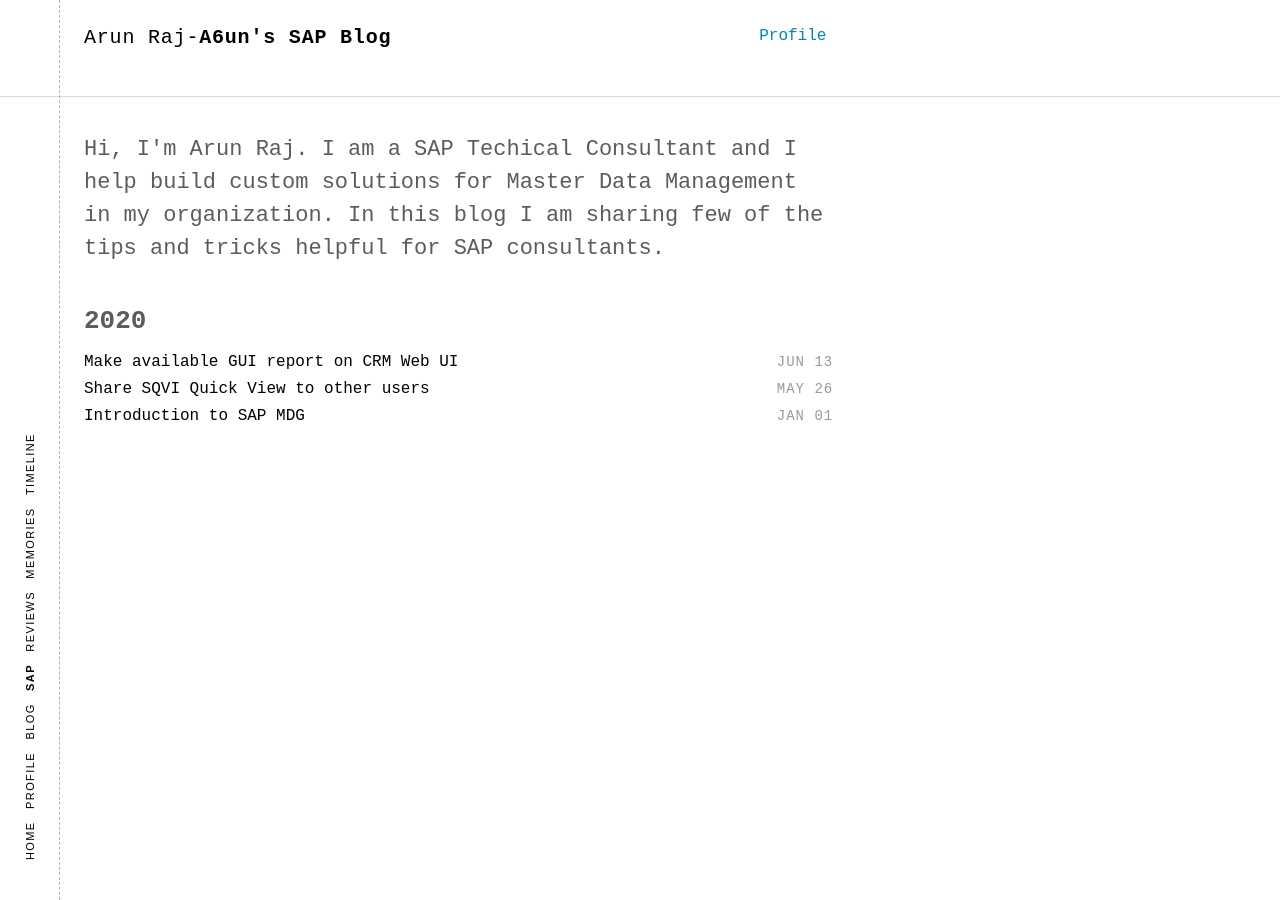
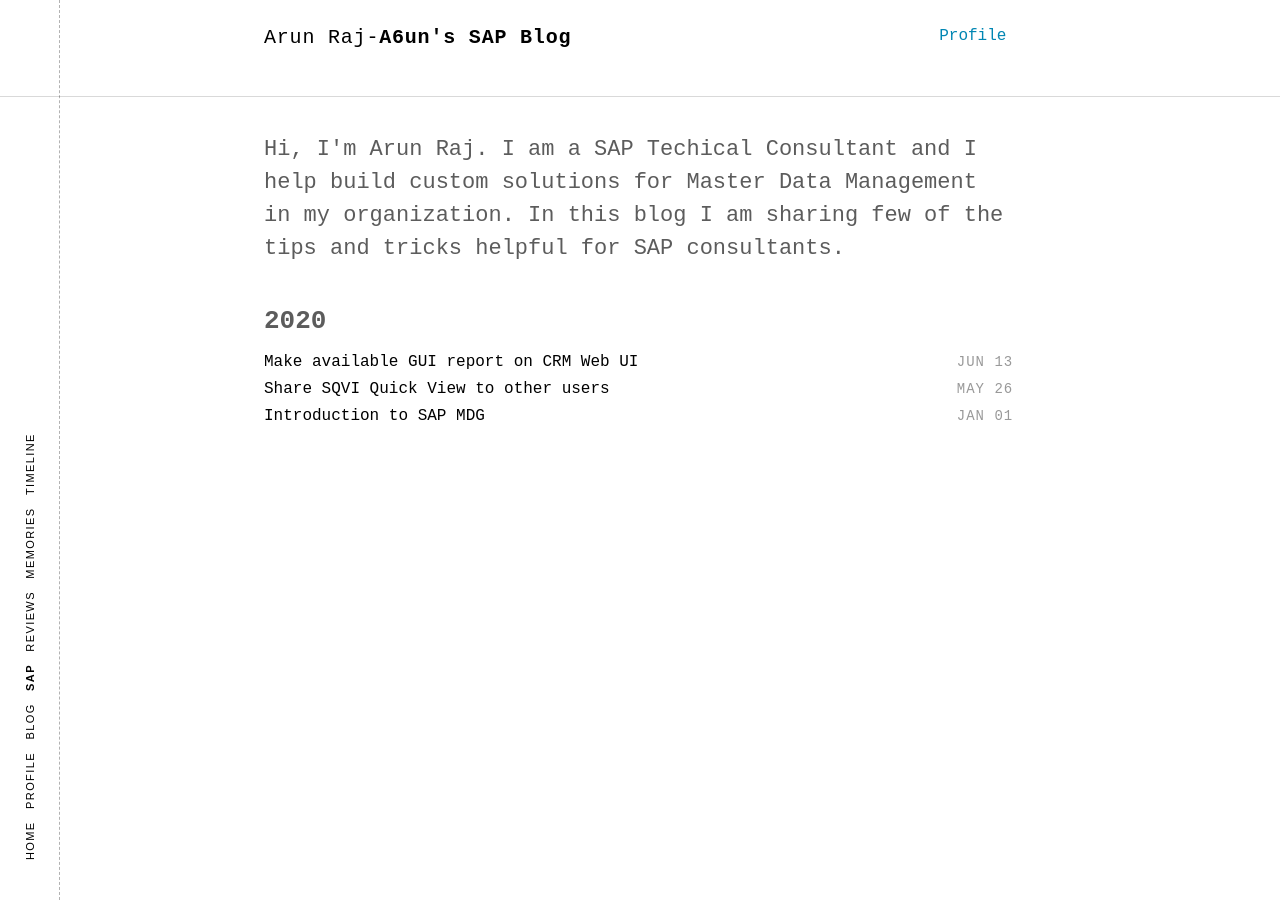
Before and after one commit to a6unraj/a6unraj.github.io, a Jekyll site: the page built from index.html, in a window 1280 px wide. Built offline with Jekyll 4.4.1, drawn with Linux system fonts in a browser that asks for light colours; some web fonts are replaced; comment, search, counter and statistics services are not loaded.

Commit message:
Update _layout.scss

```diff
--- a/assets/scss/_layout.scss
+++ b/assets/scss/_layout.scss
@@ -40,7 +40,7 @@
 
 .container {
   padding: $base-spacing;
-  margin-left: 60px;
+  margin-left: auto;
   margin-right: auto;
   max-width: 800px;
   font-weight: normal;
```
